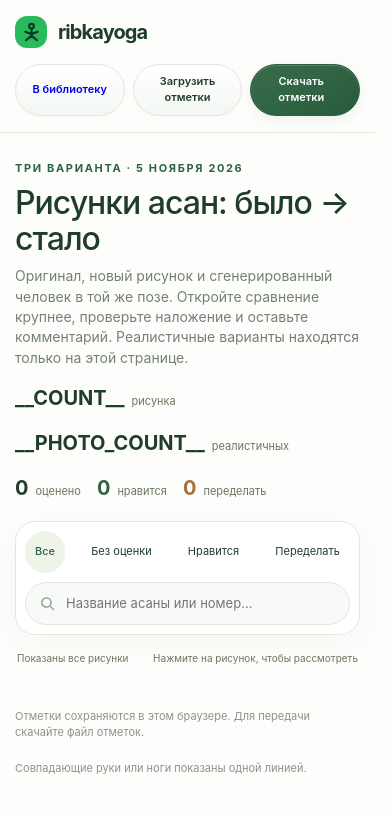
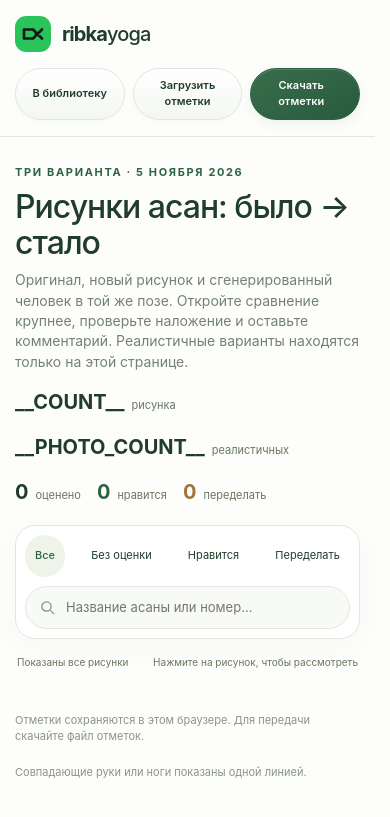
Before and after one commit to Arago666/RibkaYoga, a Laravel app: page /resources/views/catalog/figure-comparison.html in a window 390 px wide. Shown: the top 817 px of the page. Run offline with Laravel 12, Linux system fonts and the light colour scheme.

Commit message:
Finish responsive editor spacing and consistent loading and branding

```diff
--- a/resources/js/modules/practices/pages/Editor.vue
+++ b/resources/js/modules/practices/pages/Editor.vue
@@ -2713,7 +2713,7 @@
   flex-wrap: wrap;
 }
 .editor-title-area {
-  flex: 1 1 320px;
+  flex: 1 1 480px;
   min-width: 0;
 }
 .document-title {
--- a/resources/views/catalog/figure-comparison.html
+++ b/resources/views/catalog/figure-comparison.html
@@ -34,6 +34,10 @@
       button {
         cursor: pointer;
         color: inherit;
+      }
+      a {
+        color: inherit;
+        text-decoration: none;
       }
       button:focus-visible,
       a:focus-visible,
@@ -77,17 +81,12 @@
         font-weight: 700;
         letter-spacing: -0.9px;
       }
-      .brandmark {
+      .brand img {
         width: 36px;
         height: 36px;
-        background: #2ab95d;
-        border-radius: 12px;
-        display: grid;
-        place-items: center;
       }
-      .brandmark svg {
-        width: 25px;
-        height: 25px;
+      .brand-light {
+        font-weight: 450;
       }
       .eyebrow {
         font-size: 11px;
@@ -786,13 +785,9 @@
   <body>
     <header>
       <div class="wrap top">
-        <div class="brand">
-          <span class="brandmark"
-            ><svg viewBox="0 0 32 32" fill="none" stroke="#123820" stroke-width="2.7" stroke-linecap="round">
-              <circle cx="16" cy="8" r="3" />
-              <path d="M16 12v8m-8-5 8 3 8-3M16 20l-7 6m7-6 7 6" /></svg></span
-          >ribkayoga
-        </div>
+        <a class="brand" href="/" aria-label="RibkaYoga — главная страница"
+          ><img src="/favicon.svg" alt="" /><span>ribka<span class="brand-light">yoga</span></span></a
+        >
         <div class="actions">
           <a class="btn" href="/library">В библиотеку</a
           ><button class="btn" id="import">Загрузить отметки</button
```
Also changed, not shown: resources/js/modules/practices/components/PracticeFolders.vue (+25 -2 lines).
